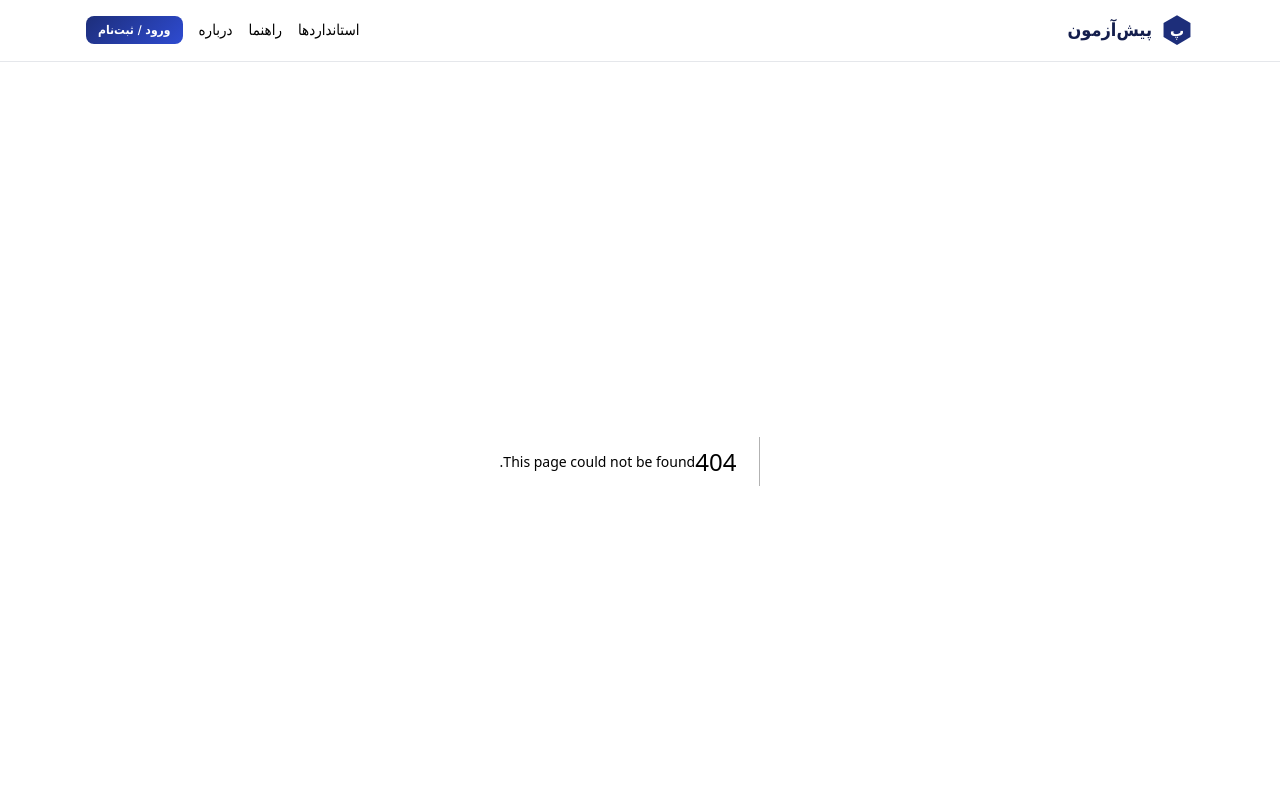
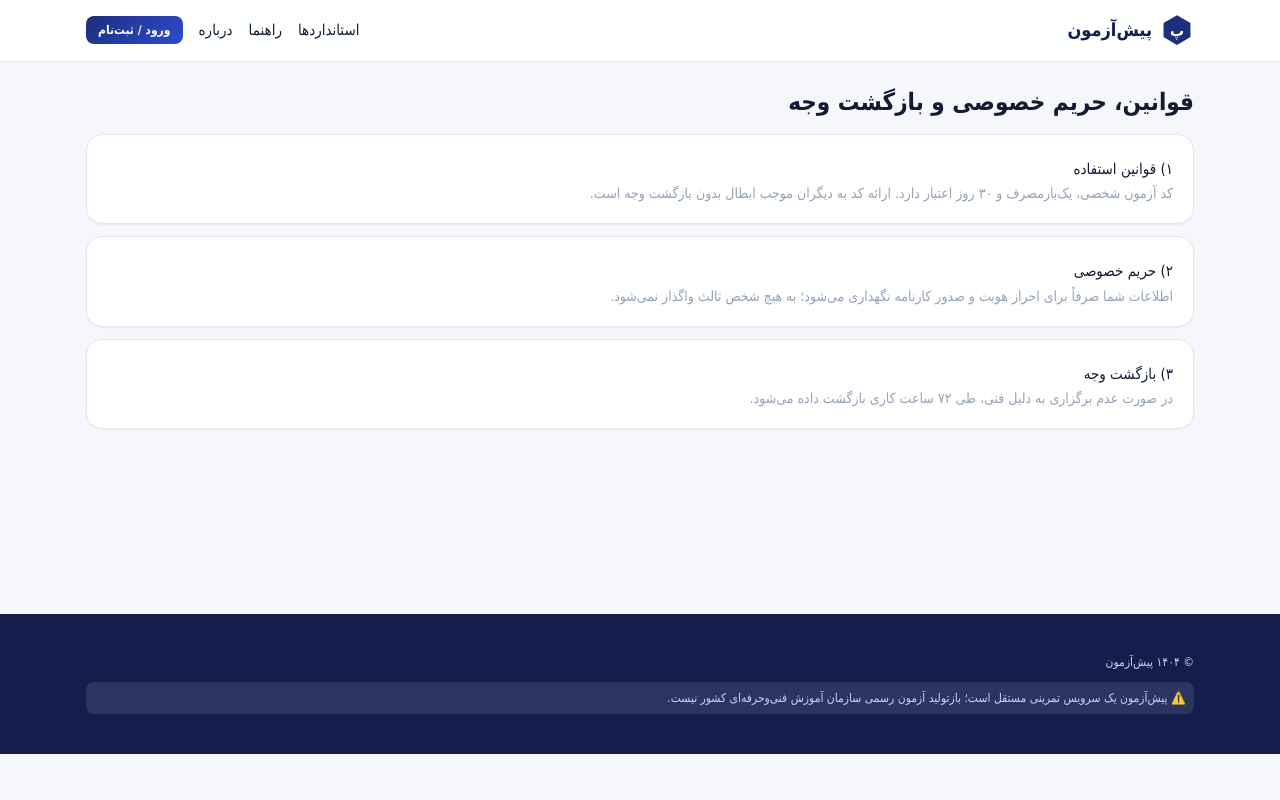
Before and after one commit to farhadshadkam/pishazmoon, a Next.js app: page /legal in a window 1280 px wide. Before the commit this address had no page. Shown: the top 800 px of the page. Built offline with nearby package versions, Linux system fonts and the light colour scheme; a small style sheet from the web is missing.

Commit message:
Create page.tsx

```diff
--- /dev/null
+++ b/src/app/legal/page.tsx
@@ -0,0 +1,4 @@
+export default function Legal(){return(<div dir="rtl" className="mt-6"><h1 className="text-2xl font-bold">قوانین، حریم خصوصی و بازگشت وجه</h1>
+<div className="card mt-4"><h3>۱) قوانین استفاده</h3><p className="text-sm text-slate-400">کد آزمون شخصی، یک‌بارمصرف و ۳۰ روز اعتبار دارد. ارائه کد به دیگران موجب ابطال بدون بازگشت وجه است.</p></div>
+<div className="card mt-3"><h3>۲) حریم خصوصی</h3><p className="text-sm text-slate-400">اطلاعات شما صرفاً برای احراز هویت و صدور کارنامه نگهداری می‌شود؛ به هیچ شخص ثالث واگذار نمی‌شود.</p></div>
+<div className="card mt-3"><h3>۳) بازگشت وجه</h3><p className="text-sm text-slate-400">در صورت عدم برگزاری به دلیل فنی، طی ۷۲ ساعت کاری بازگشت داده می‌شود.</p></div></div>)}
```
